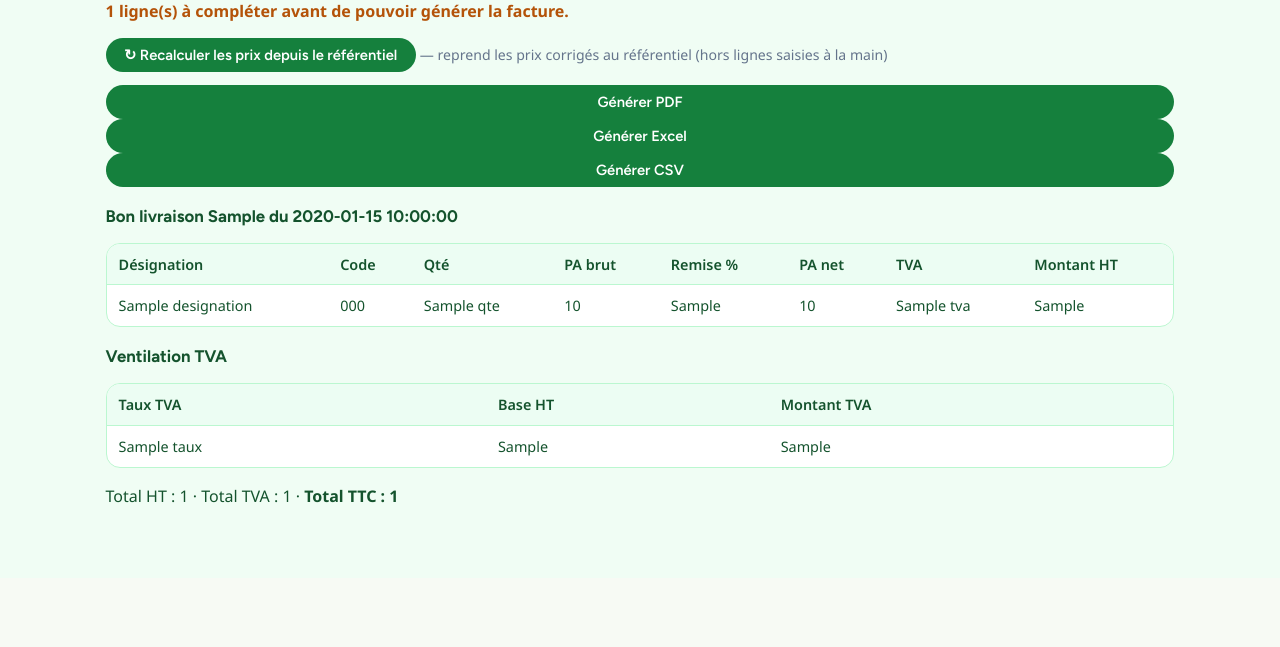
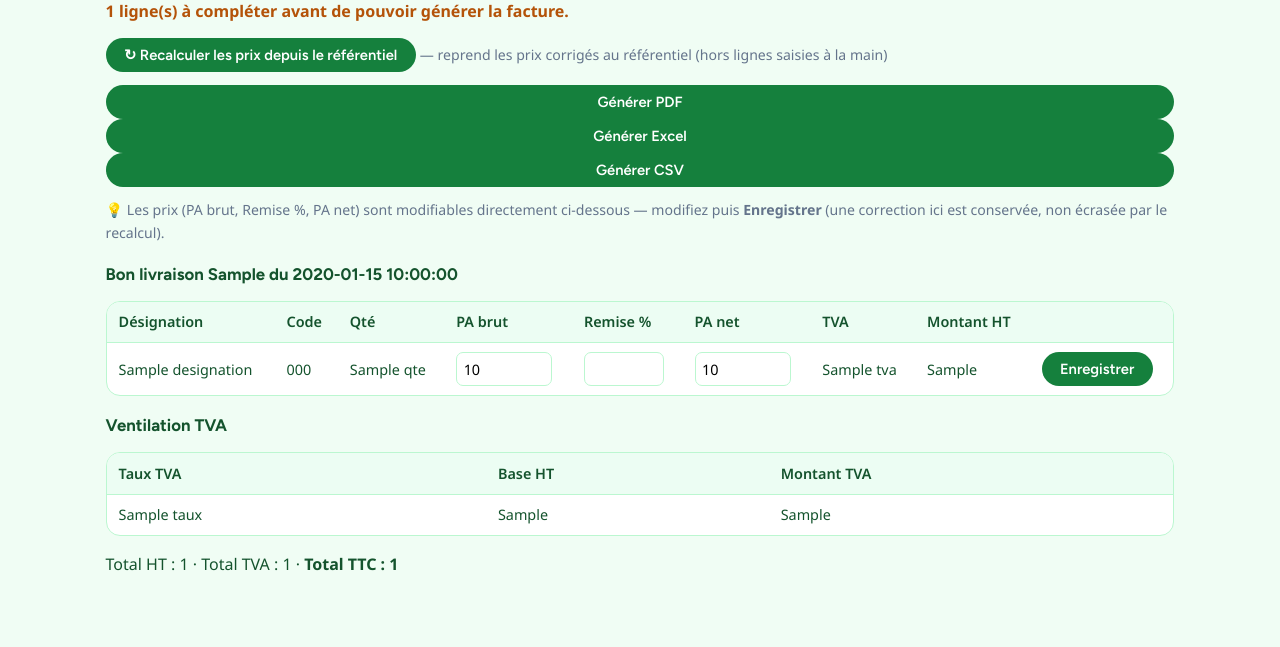
Before and after one commit to jeydead81/RetroBuddy, a FastAPI app: template app/ui/templates/facture.html in a window 1280 px wide. Shown: the part 337-984 px from the top of the page. Before the commit the page ends 840 px from the top, so only its background shows below. Run offline with FastAPI, Linux system fonts and the light colour scheme; the template is opened without the code that fills it: most values are stand-ins (such as "Sample title", 1, 10 or a date in 2020).

Commit message:
feat(facture): édition inline des prix sur la facture finale
Les lignes de la facture rétro (Temps 4) deviennent modifiables : PA brut, Remise %
et PA net sont des champs éditables, avec recalcul auto du net (qté×brut×(1−remise)
÷(qté+UG)) et un bouton Enregistrer par ligne.

- Réutilise l'endpoint /resolution/ligne/{id} : la sauvegarde marque saisie_manuelle=1
  (la correction n'est donc pas écrasée par « Recalculer depuis le référentiel »),
  puis recharge pour reconstruire totaux + ventilation TVA.
- facture_builder expose l'id et l'UG de chaque ligne (champs ajoutés en fin de
  LigneFacturee, rétrocompatibles avec les exports).

Tests : 181 verts (+1).

Co-Authored-By: Claude Opus 4.8 <noreply@anthropic.com>

```diff
--- a/app/ui/templates/facture.html
+++ b/app/ui/templates/facture.html
@@ -42,17 +42,23 @@
   {% endif %}
 </p>
 
+<p style="color:var(--grey); font-size:.88rem;">💡 Les prix (PA brut, Remise %, PA net) sont modifiables directement ci-dessous —
+   modifiez puis <strong>Enregistrer</strong> (une correction ici est conservée, non écrasée par le recalcul).</p>
+
 {% for g in f.groupes %}
   <h3>Bon livraison {{ g.bl_numero or "" }} du {{ g.bl_date or "" }}</h3>
   <table>
     <tr><th>Désignation</th><th>Code</th><th>Qté</th><th>PA brut</th><th>Remise %</th>
-        <th>PA net</th><th>TVA</th><th>Montant HT</th></tr>
+        <th>PA net</th><th>TVA</th><th>Montant HT</th><th></th></tr>
     {% for l in g.lignes %}
-      <tr><td>{{ l.designation }}</td><td>{{ l.code or "" }}</td><td>{{ l.qte }}</td>
-          <td>{{ l.prix_brut if l.prix_brut is not none else "" }}</td>
-          <td>{{ l.remise_pct if l.remise_pct is not none else "" }}</td>
-          <td>{{ l.prix_net }}</td><td>{{ l.tva if l.tva is not none else "" }}</td>
-          <td>{{ l.montant_ht }}</td></tr>
+      <tr data-id="{{ l.id }}" data-ug="{{ l.ug }}">
+          <td>{{ l.designation }}</td><td>{{ l.code or "" }}</td><td class="q">{{ l.qte }}</td>
+          <td><input class="f-brut" type="number" step="0.001" style="width:6rem;" value="{{ l.prix_brut if l.prix_brut is not none else '' }}"></td>
+          <td><input class="f-remise" type="number" step="0.01" style="width:5rem;" value="{{ l.remise_pct if l.remise_pct is not none else '' }}"></td>
+          <td><input class="f-net" type="number" step="0.001" style="width:6rem;" value="{{ l.prix_net if l.prix_net is not none else '' }}"></td>
+          <td>{{ l.tva if l.tva is not none else "" }}</td>
+          <td>{{ l.montant_ht }}</td>
+          <td><button onclick="majLigne(this)">Enregistrer</button></td></tr>
     {% endfor %}
   </table>
 {% endfor %}
@@ -72,5 +78,31 @@ async function recalculer() {
   const r = await fetch("/facture/{{ f.retro_id }}/recalculer", { method: "POST" });
   if (r.ok) location.reload();
 }
+
+function valLigne(tr, cls) { const v = tr.querySelector(cls).value; return v === "" ? null : parseFloat(v); }
+
+// Recalcul auto du PA net quand PA brut ou remise change.
+document.querySelectorAll("tr[data-id]").forEach(tr => {
+  tr.addEventListener("change", e => {
+    if (!e.target.matches(".f-brut, .f-remise")) return;
+    const qte = parseFloat(tr.querySelector(".q").textContent) || 0;
+    const ug = parseFloat(tr.dataset.ug) || 0;
+    const brut = valLigne(tr, ".f-brut"), remise = valLigne(tr, ".f-remise") || 0;
+    if (brut != null && (qte + ug) > 0)
+      tr.querySelector(".f-net").value = (qte * brut * (1 - remise / 100) / (qte + ug)).toFixed(4);
+  });
+});
+
+async function majLigne(btn) {
+  const tr = btn.closest("tr");
+  const payload = {
+    prix_brut: valLigne(tr, ".f-brut"), remise_pct: valLigne(tr, ".f-remise"),
+    prix_net: valLigne(tr, ".f-net"), ug: parseFloat(tr.dataset.ug) || 0
+  };
+  const r = await fetch(`/resolution/ligne/${tr.dataset.id}`,
+    { method: "POST", headers: { "Content-Type": "application/json" }, body: JSON.stringify(payload) });
+  if (r.ok) location.reload();          // reconstruit totaux + ventilation
+  else btn.textContent = "Erreur";
+}
 </script>
 {% endblock %}
```
Also changed, not shown: app/temps4/facture_builder.py (+5 -2 lines), tests/test_facture_export.py (+19 -0 lines).
